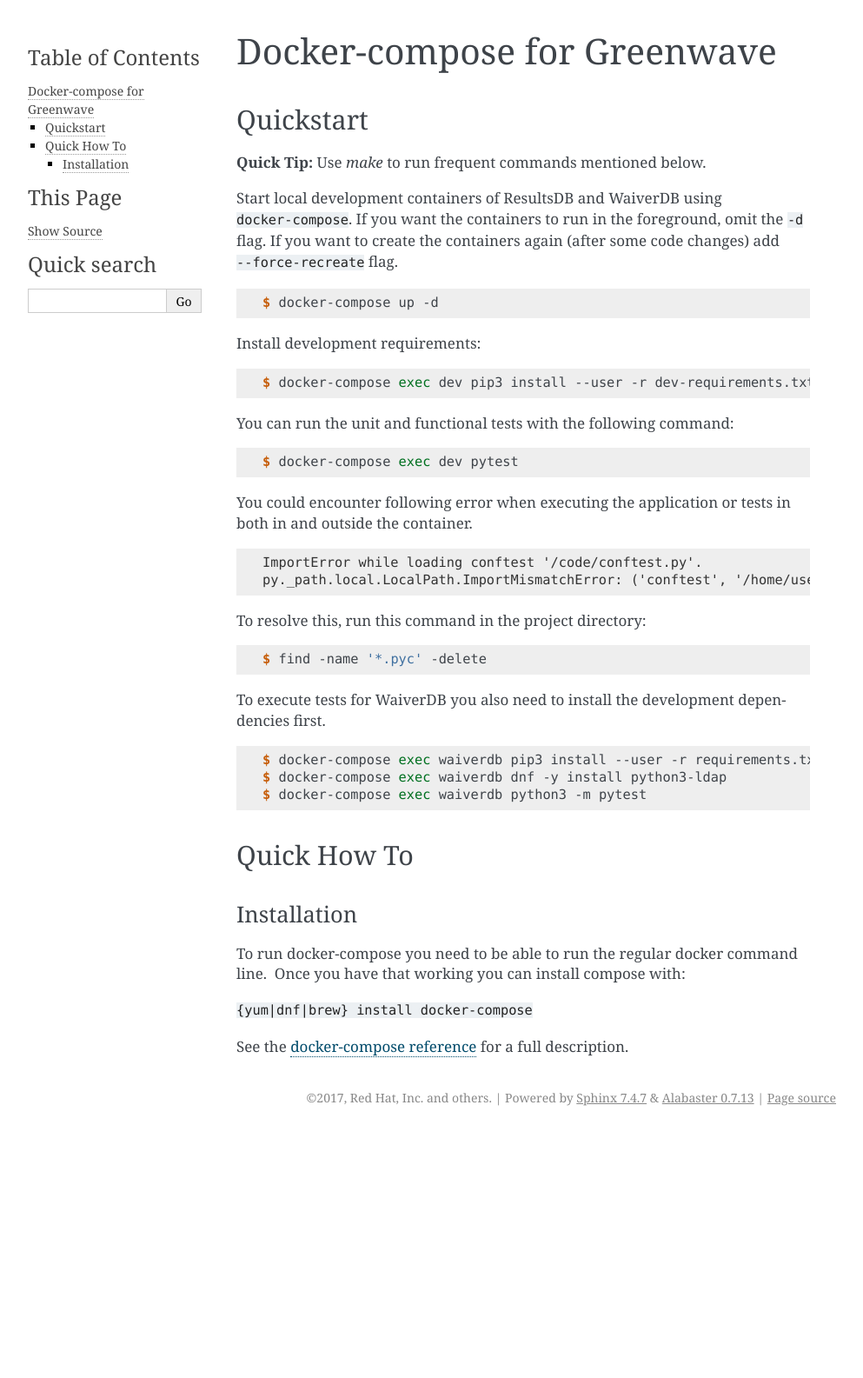
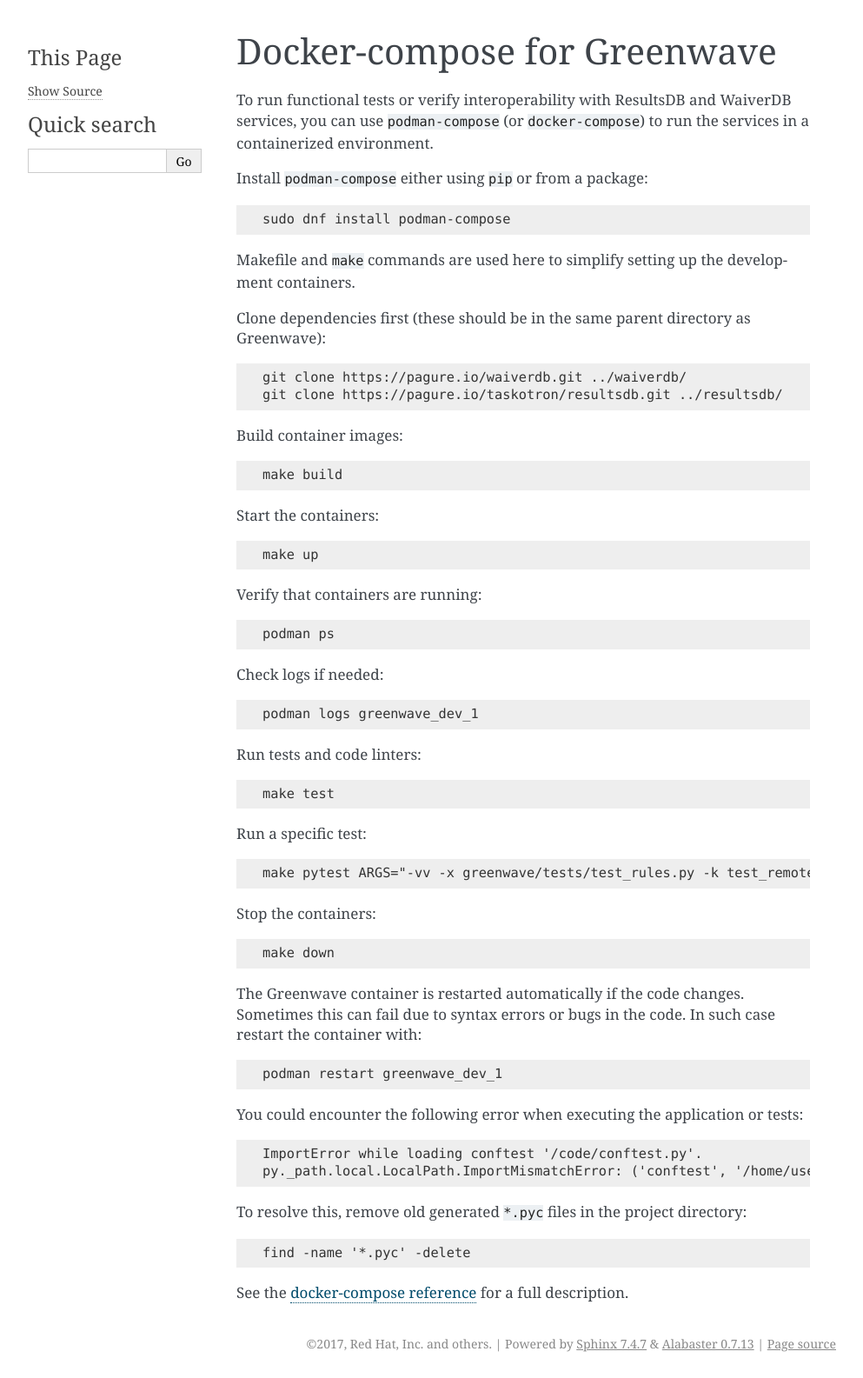
Before and after one commit to release-engineering/greenwave, a Sphinx documentation site: the page built from docs/docker-compose.rst, in a window 1280 px wide. Shown: the whole page at 87% size, without its empty margins (148-1141 px from the left). Built offline with Sphinx 7.4.7, drawn with Linux system fonts in a browser that asks for light colours; pages that are not in the unit, such as notebooks, are missing from menus; before the commit the page ends 1302 px from its top, so only the background shows below that.

Commit message:
docs: Update docker-compose developer documentation

```diff
--- a/docs/docker-compose.rst
+++ b/docs/docker-compose.rst
@@ -1,65 +1,90 @@
 Docker-compose for Greenwave
-===========================================
+============================
 
-Quickstart
-----------
+To run functional tests or verify interoperability with ResultsDB and WaiverDB
+services, you can use ``podman-compose`` (or ``docker-compose``) to run the
+services in a containerized environment.
 
-**Quick Tip:** Use `make` to run frequent commands mentioned below.
-
-Start local development containers of ResultsDB and WaiverDB using
-``docker-compose``. If you want the containers to run in the foreground, omit
-the ``-d`` flag. If you want to create the containers again (after some code
-changes) add ``--force-recreate`` flag.
+Install ``podman-compose`` either using ``pip`` or from a package:
 
 .. code-block:: console
 
-  $ docker-compose up -d
+  sudo dnf install podman-compose
 
-Install development requirements:
+Makefile and ``make`` commands are used here to simplify setting up the
+development containers.
+
+Clone dependencies first (these should be in the same parent directory as
+Greenwave):
 
 .. code-block:: console
 
-  $ docker-compose exec dev pip3 install --user -r dev-requirements.txt
+  git clone https://pagure.io/waiverdb.git ../waiverdb/
+  git clone https://pagure.io/taskotron/resultsdb.git ../resultsdb/
 
-You can run the unit and functional tests with the following command:
+Build container images:
 
 .. code-block:: console
 
-  $ docker-compose exec dev pytest
+  make build
 
-You could encounter following error when executing the application or tests in
-both in and outside the container.
+Start the containers:
+
+.. code-block:: console
+
+  make up
+
+Verify that containers are running:
+
+.. code-block:: console
+
+  podman ps
+
+Check logs if needed:
+
+.. code-block:: console
+
+  podman logs greenwave_dev_1
+
+Run tests and code linters:
+
+.. code-block:: console
+
+  make test
+
+Run a specific test:
+
+.. code-block:: console
+
+  make pytest ARGS="-vv -x greenwave/tests/test_rules.py -k test_remote_rule
+
+Stop the containers:
+
+.. code-block:: console
+
+  make down
+
+The Greenwave container is restarted automatically if the code changes.
+Sometimes this can fail due to syntax errors or bugs in the code. In such case
+restart the container with:
+
+.. code-block:: console
+
+  podman restart greenwave_dev_1
+
+You could encounter the following error when executing the application or
+tests:
 
 .. code-block:: console
 
   ImportError while loading conftest '/code/conftest.py'.
   py._path.local.LocalPath.ImportMismatchError: ('conftest', '/home/user/proj/greenwave/conftest.py', local('/code/conftest.py'))
 
-To resolve this, run this command in the project directory:
+To resolve this, remove old generated ``*.pyc`` files in the project directory:
 
 .. code-block:: console
 
-  $ find -name '*.pyc' -delete
-
-To execute tests for WaiverDB you also need to install the development
-dependencies first.
-
-.. code-block:: console
-
-  $ docker-compose exec waiverdb pip3 install --user -r requirements.txt
-  $ docker-compose exec waiverdb dnf -y install python3-ldap
-  $ docker-compose exec waiverdb python3 -m pytest
-
-Quick How To
-------------
-
-Installation
-~~~~~~~~~~~~
-
-To run docker-compose you need to be able to run the regular docker
-command line.  Once you have that working you can install compose with:
-
-``{yum|dnf|brew} install docker-compose``
+  find -name '*.pyc' -delete
 
 See the `docker-compose reference`_ for a full description.
 
```
